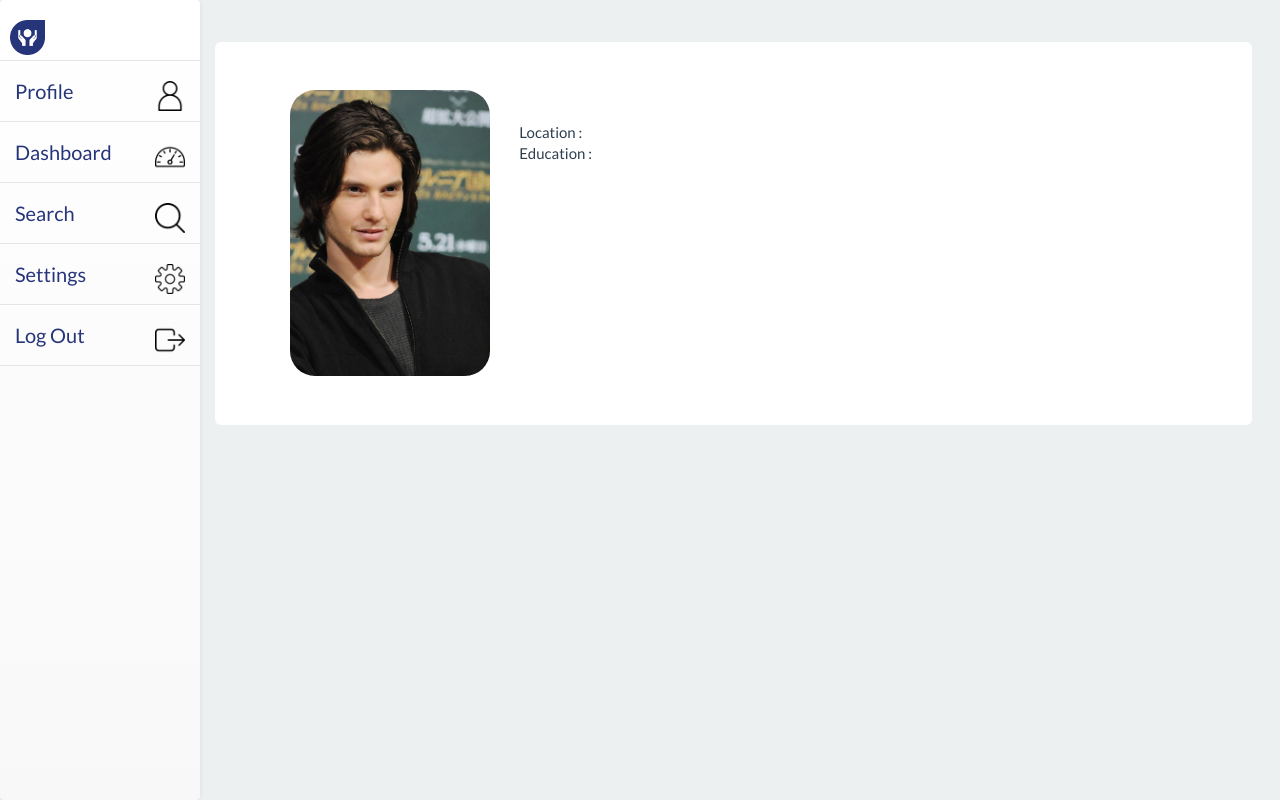
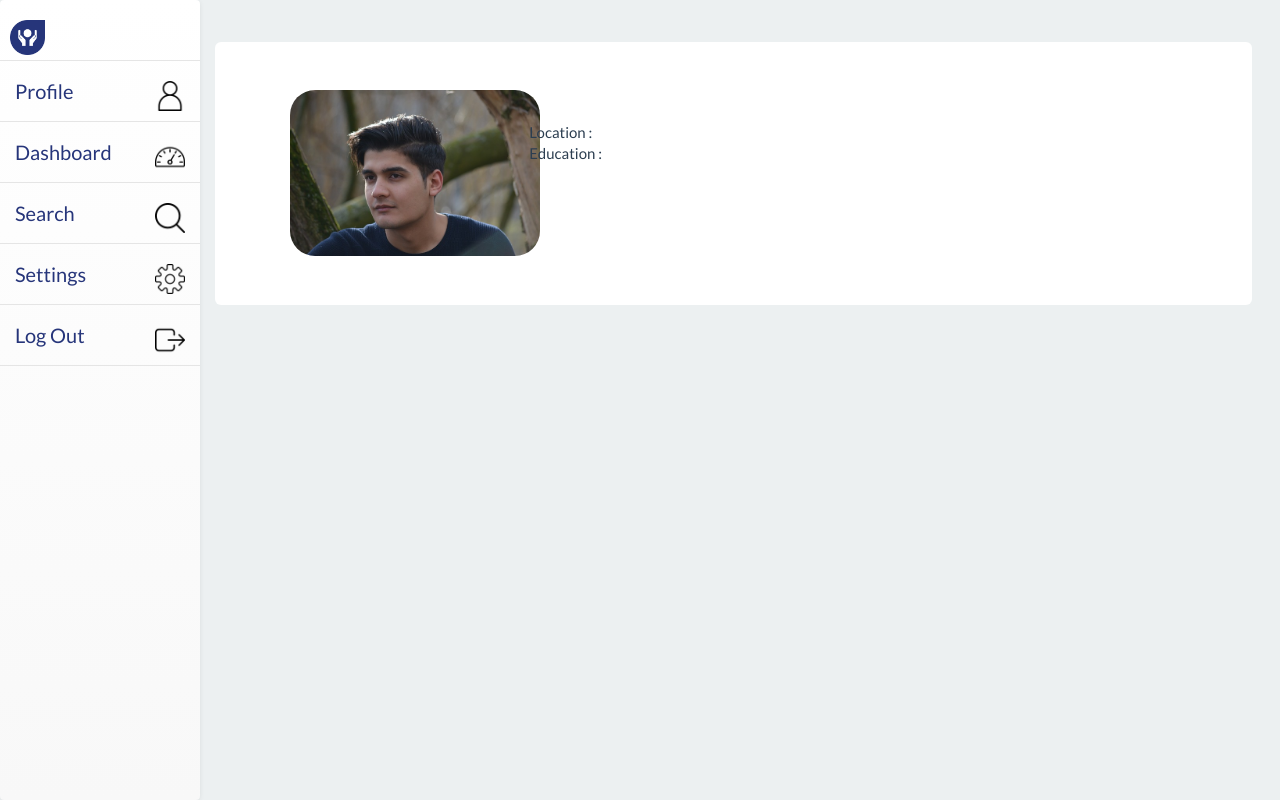
Before and after one commit to ramantehlan/Spero, a Python web app: template app/templates/refugee/profile.html in a window 1280 px wide. Run offline with Jinja, Linux system fonts and the light colour scheme; the template is opened without the code that fills it, so the values that code supplies are empty; some libraries are stand-ins or nearby versions.

Commit message:
refugee profile pic changed

```diff
--- a/app/templates/refugee/profile.html
+++ b/app/templates/refugee/profile.html
@@ -15,9 +15,9 @@
           <div class="row">
 
             <div class="col-md-3">
-              <img src="/static/img/ben.jpg" class="img-responsive" style="max-width: 200px; border-radius: 25px;">
+              <img src="/static/img/refugee.jpg" class="img-responsive" style="max-width: 250px; border-radius: 25px;">
             </div>
-            <div class="col-md-7">
+            <div class="col-md-7" style="margin-left:10px;">
                 <h4>{{user.firstName}} {{user.lastName}}</h4> <br>
                 <bold>Location</bold> : {{user.location}} <br>
                 <bold>Education</bold> : {{user.education}} <br>
```
Also changed, not shown: app/static/img/refugee.jpg (added).
